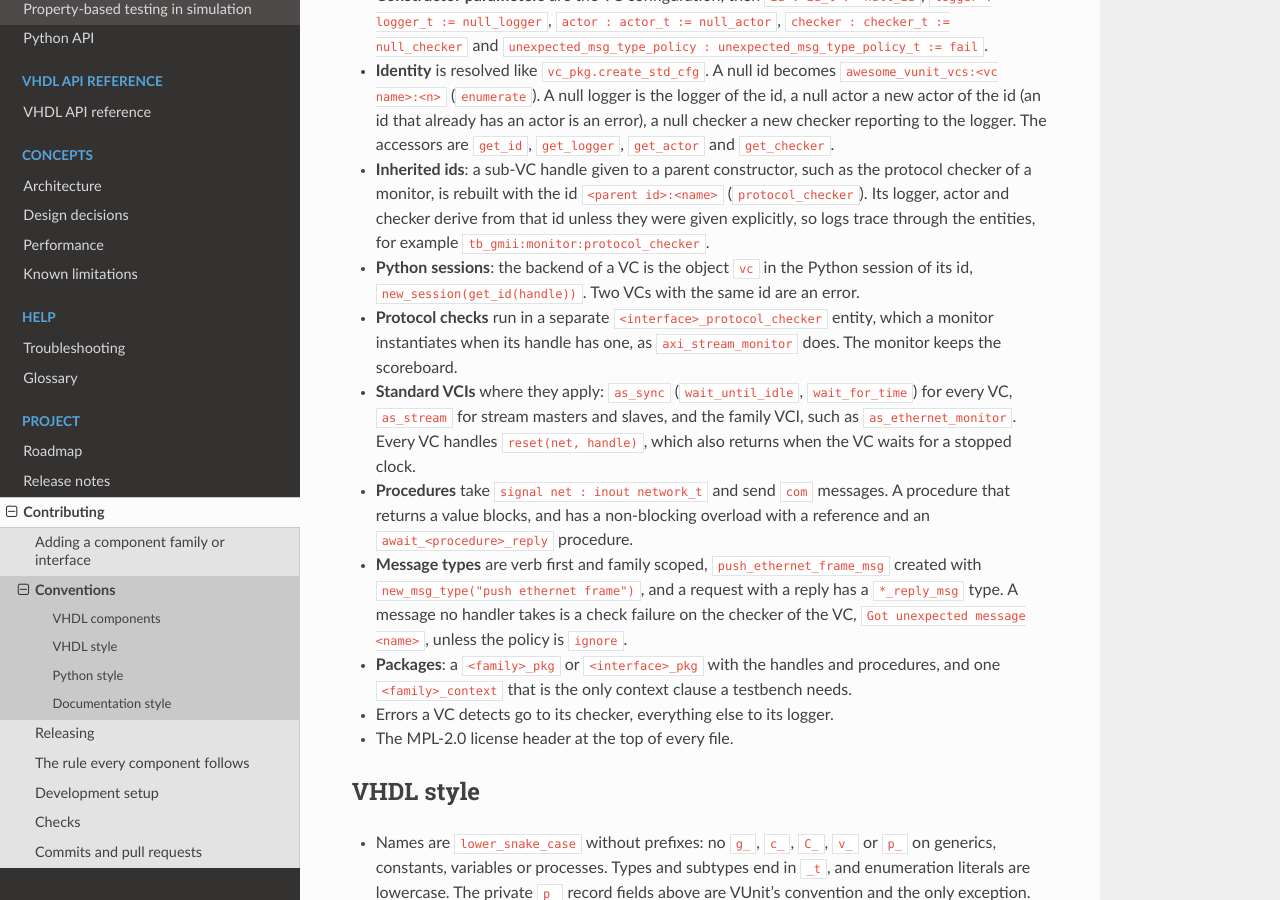
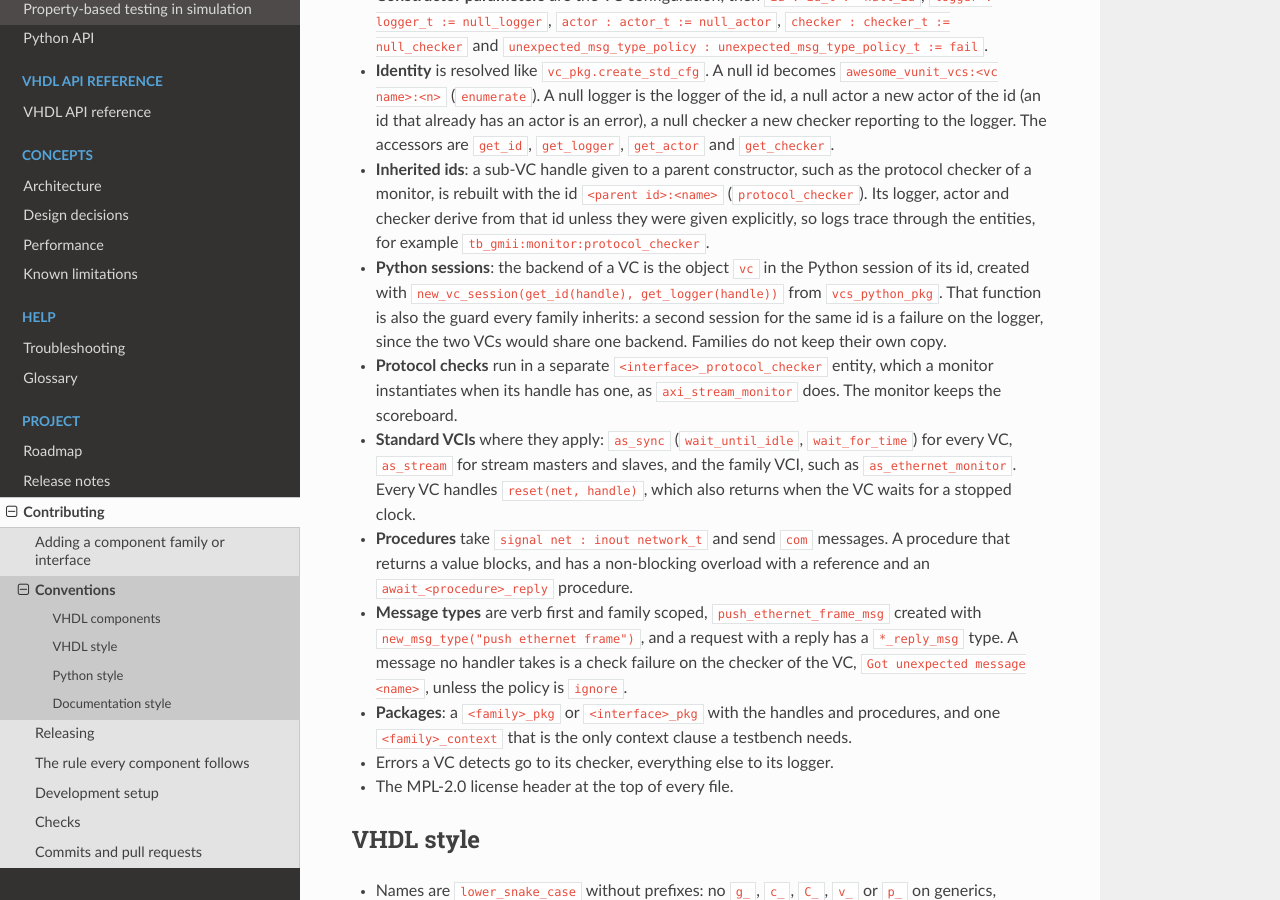
Before and after one commit to ru551n/awesome-vunit-vcs, a Sphinx documentation site: the page built from docs/contributing/conventions.rst, in a window 1280 px wide and 900 px high, scrolled down 523 px. Built offline with Sphinx 7.4.7 and the Read the Docs theme 3.1.0, drawn with Linux system fonts in a browser that asks for light colours.

Commit message:
Guard against two VCs sharing an id in vcs_python_pkg
The check that two VCs with the same id would share one Python backend moves
from ethernet_vc_pkg into new_vc_session, which takes the logger to fail on,
so every VC family inherits it. The flash family can delete its mirrored copy.

Co-Authored-By: Claude Opus 5 (1M context) <noreply@anthropic.com>
Claude-Session: https://claude.ai/code/session_01JeHASFecKb8GC7N4zgs1rr

```diff
--- a/docs/contributing/conventions.rst
+++ b/docs/contributing/conventions.rst
@@ -28,7 +28,9 @@ Components should feel like VUnit's own verification components (VCs). The Ether
   and checker derive from that id unless they were given explicitly, so logs trace through the
   entities, for example ``tb_gmii:monitor:protocol_checker``.
 * **Python sessions**: the backend of a VC is the object ``vc`` in the Python session of its id,
-  ``new_session(get_id(handle))``. Two VCs with the same id are an error.
+  created with ``new_vc_session(get_id(handle), get_logger(handle))`` from ``vcs_python_pkg``. That
+  function is also the guard every family inherits: a second session for the same id is a failure on
+  the logger, since the two VCs would share one backend. Families do not keep their own copy.
 * **Protocol checks** run in a separate ``<interface>_protocol_checker`` entity, which a monitor
   instantiates when its handle has one, as ``axi_stream_monitor`` does. The monitor keeps the
   scoreboard.
```
Also changed, not shown: 2 other files.
